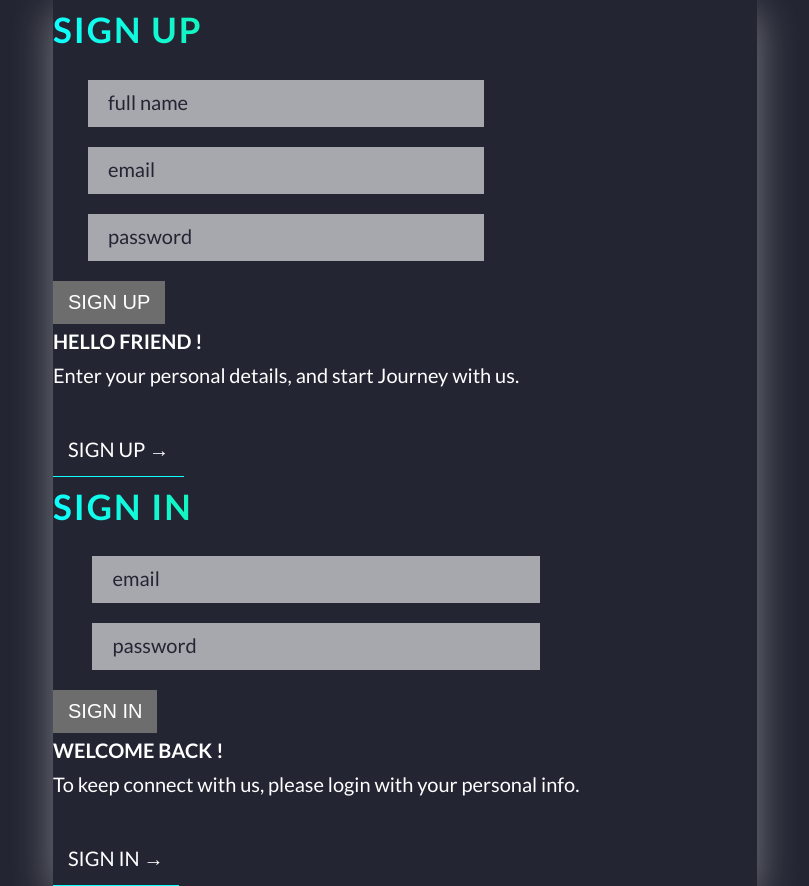
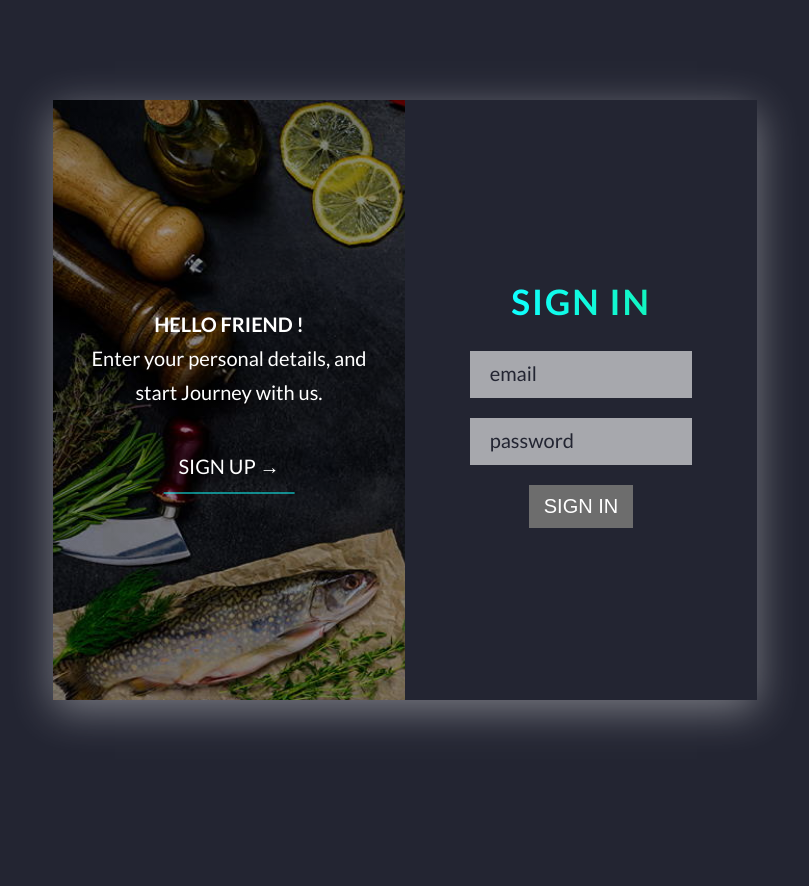
Before and after one commit to VitaliiLynnyk/recipe-app-front, a website: page auth.html in a window 1280 px wide. Shown: the whole page, without its empty margins (235-1044 px from the left). After the commit the page ends 800 px from the top, so only its background shows below. Drawn offline with nearby package versions, Linux system fonts and the light colour scheme.

Commit message:
fix html structure

```diff
--- a/auth.html
+++ b/auth.html
@@ -14,8 +14,8 @@
   <body class="auth-page">
     <main class="wrapper" id="main">
       <div class="auth-page-container" id="container">
-        <div class="container__left">
-          <div class="container__left-first">
+        <div class="auth-page-container__left">
+          <div class="auth-page-container__left-first">
             <form class="form" id="signUpForm">
               <h2 class="heading-secondary">Sign Up</h2>
               <div class="form__group">
@@ -44,7 +44,7 @@
               </div>
             </form>
           </div>
-          <div class="container__left-second">
+          <div class="auth-page-container__left-second">
             <h2 class="heading-tertiary">
               Hello Friend !
             </h2>
@@ -56,8 +56,8 @@
             </a>
           </div>
         </div>
-        <div class="container__right">
-          <div class="container__right-first">
+        <div class="auth-page-container__right">
+          <div class="auth-page-container__right-first">
             <form class="form" id="signInForm">
               <h2 class="heading-secondary">Sign In</h2>
               <div class="form__group">
@@ -79,7 +79,7 @@
               </div>
             </form>
           </div>
-          <div class="container__right-second">
+          <div class="auth-page-container__right-second">
             <h2 class="heading-tertiary">
               Welcome Back !
             </h2>
```
